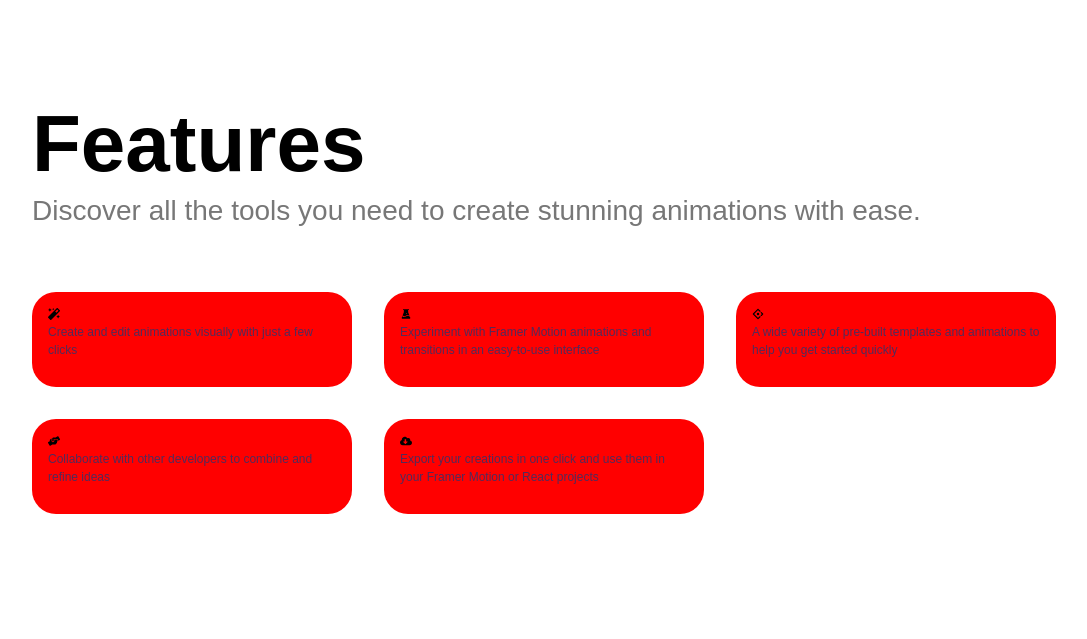
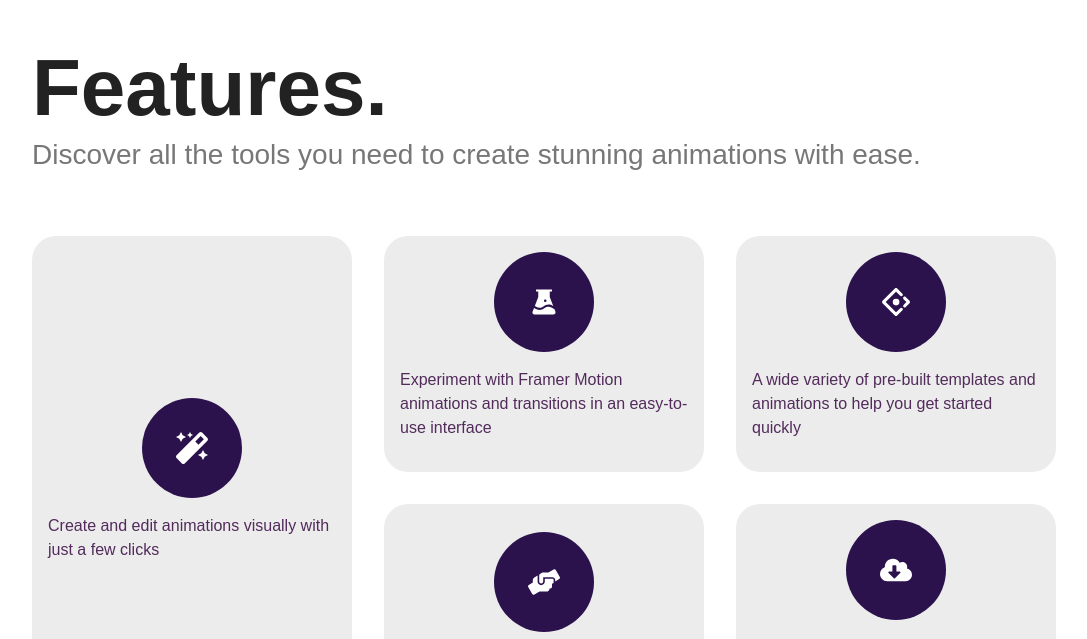
Before and after one commit to zenith-noble01/MotionGround, a React (Vite) app in the folder client/: page / in a window 1280 px wide. Shown: the part 838-1477 px from the top of the page, without its empty margins (96-1183 px from the left). Built offline with nearby package versions, Linux system fonts and the light colour scheme; a web font is replaced by a local one.

Commit message:
the features are had to implement

```diff
--- a/client/src/components/Features.jsx
+++ b/client/src/components/Features.jsx
@@ -27,7 +27,7 @@ const Features = () => {
         animate={control}
         className="text__features"
       >
-        <h2>Features</h2>
+        <h2>Features.</h2>
         <p>
           Discover all the tools you need to create stunning animations with
           ease.
@@ -42,7 +42,7 @@ const Features = () => {
             initial="hidden"
             animate={control}
           >
-            <div className="div">
+            <div className="feature__icon">
               <feature.icon />
             </div>
             <p> {feature.text}</p>
--- a/client/src/styles/_variables.scss
+++ b/client/src/styles/_variables.scss
@@ -1,5 +1,5 @@
 // Colors
-$darkest: #0000;
+$darkest: #222;
 $darker: #2b124c;
 $dark: #522b5b;
 $light: #854f6c;
--- a/client/src/styles/features.scss
+++ b/client/src/styles/features.scss
@@ -5,6 +5,7 @@
   @include flexDirection(column);
   gap: 2rem;
   padding: 5rem 10%;
+  color: $darkest;
 
   .text__features {
     width: 100%;
@@ -26,25 +27,99 @@
     margin: 0;
 
     .feature {
-      background: red;
+      background: rgb(236, 236, 236);
       padding: 1rem;
+      border-radius: 24px;
+      @include flexCenter;
+      @include flexDirection(column);
+      gap: 1rem;
+
+      .feature__icon {
+        height: 100px;
+        width: 100px;
+        @include flexCenter;
+        font-size: 2rem;
+        background: $darker;
+        border-radius: 50%;
+        color: $primary-color;
+      }
+
+      &:first-child {
+        grid-row: span 2;
+
+        button .card_ct7t73r learn3_ljtnn5b {
           /* Font & Text */
-      font-family: sans-serif;
+          font-family: Inter, system-ui, -apple-system, BlinkMacSystemFont,
+            "Segoe UI", Roboto, Helvetica, Arial, sans-serif,
+            "Apple Color Emoji", "Segoe UI Emoji", "Segoe UI Symbol";
           font-size: 12px;
           font-style: normal;
           font-variant: normal;
           font-weight: 400;
           letter-spacing: normal;
           line-height: normal;
-      text-decoration: none solid rgb(0, 0, 0);
-      text-align: start;
+          text-decoration: none solid rgb(255, 255, 255);
+          text-align: left;
           text-indent: 0px;
           text-transform: none;
           vertical-align: baseline;
           white-space: normal;
           word-spacing: 0px;
 
-      border-radius: 24px;
+          /* Color & Background */
+          background-attachment: scroll;
+          background-color: rgb(107, 107, 107);
+          background-image: url("https://app.framerstatic.com/learn3-TPZFRYWR.png");
+          background-position: 0% 0%;
+          background-repeat: repeat;
+          color: rgb(255, 255, 255);
+
+          /* Box */
+          height: 117.5px;
+          width: 185px;
+          border: 0px none rgb(255, 255, 255);
+          border-top: 0px none rgb(255, 255, 255);
+          border-right: 0px none rgb(255, 255, 255);
+          //          border-bottom: 0px none rgb(255, auto);
+
+          /* List */
+          list-style-image: none;
+          list-style-type: disc;
+          list-style-position: outside;
+
+          /* Table */
+          border-collapse: separate;
+          border-spacing: 0px 0px;
+          caption-side: top;
+          empty-cells: show;
+          table-layout: auto;
+
+          /* Miscellaneous */
+          overflow: hidden;
+          cursor: pointer;
+          visibility: visible;
+
+          /* Effects */
+          transform: matrix(1, 0, 0, 1, 0, -8.4316e-6);
+          transition: transform 0.3s ease 0s;
+          outline: rgb(255, 0, 0) dashed 1.03226px;
+          outline-offset: 0px;
+          box-sizing: border-box;
+          resize: none;
+          text-shadow: none;
+          text-overflow: clip;
+          word-wrap: normal;
+          box-shadow: rgba(255, 255, 255, 0.3) 0px 0px 1px 0px inset,
+            rgba(255, 83, 130, 0.18) 0px 0.7415px 0.7415px -0.75px,
+            rgba(255, 83, 130, 0.176) 0px 2.0184px 2.0184px -1.5px,
+            rgba(255, 83, 130, 0.165) 0px 4.4301px 4.4301px -2.25px,
+            rgba(255, 83, 130, 0.137) 0px 9.8315px 9.8315px -3px;
+          border-top-left-radius: 20px;
+          border-top-right-radius: 20px;
+          border-bottom-left-radius: 20px;
+          border-bottom-right-radius: 20px;
         }
       }
     }
+  }
+}
--- a/client/src/styles/hero.scss
+++ b/client/src/styles/hero.scss
@@ -11,6 +11,7 @@
   h1 {
     font-size: 5rem;
     text-align: center;
+    color: $darkest;
   }
 
   p {
@@ -29,6 +30,7 @@
       padding: 14px 16px;
       font-family: $gt;
       transition: $trans;
+      font-weight: bold;
 
       &:hover {
         opacity: 0.5;
--- a/client/src/styles/landingPage.scss
+++ b/client/src/styles/landingPage.scss
@@ -6,12 +6,7 @@ main {
     line-height: 1.5;
     color: $dark;
   }
-  ul {
-    margin-left: 2em;
-    li {
-      color: $dark;
-    }
-  }
+
   section {
     padding: 5em 2em;
     min-height: calc(100vh - 7em);
```
Lines whose indentation alone changed are shown as unchanged.
